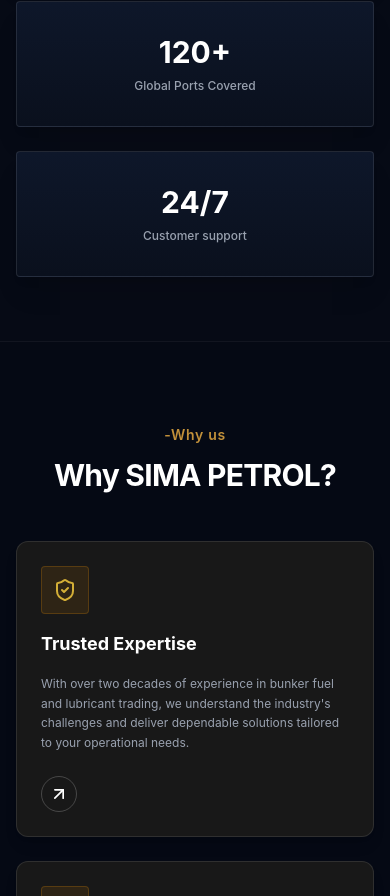
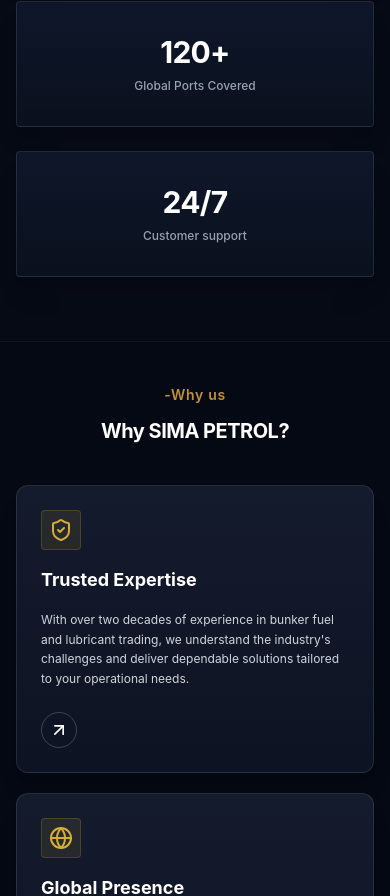
Before and after one commit to govind-anjana/sima_petrol, a React (Vite) app: page / in a window 390 px wide. Shown: the part 1708-2604 px from the top of the page. Built offline with nearby package versions, Linux system fonts and the light colour scheme.

Commit message:
feat: Enhance About, Contact Us, Global Coverage, Market Data Preview, Market Expertise, Services, and Why Us components with improved styles and animations

```diff
--- a/src/pages/home/components/About.jsx
+++ b/src/pages/home/components/About.jsx
@@ -1,18 +1,80 @@
-import React from 'react';
+import React, { useState, useEffect, useRef } from 'react';
+
+const AnimatedStat = ({ number, suffix = '', label, rawValue }) => {
+  const [count, setCount] = useState(0);
+  const [isVisible, setIsVisible] = useState(false);
+  const cardRef = useRef(null);
+
+  useEffect(() => {
+    const observer = new IntersectionObserver(
+      ([entry]) => {
+        if (entry.isIntersecting) {
+          setIsVisible(true);
+        }
+      },
+      { threshold: 0.3 }
+    );
+
+    if (cardRef.current) {
+      observer.observe(cardRef.current);
+    }
+
+    return () => observer.disconnect();
+  }, []);
+
+  useEffect(() => {
+    if (!isVisible || number === undefined) return;
+
+    let start = 0;
+    const duration = 2000; // ms
+    const startTime = performance.now();
+
+    const animate = (currentTime) => {
+      const elapsed = currentTime - startTime;
+      const progress = Math.min(elapsed / duration, 1);
+      // Ease out cubic function for smooth deceleration
+      const easeOutCubic = 1 - Math.pow(1 - progress, 3);
+
+      setCount(Math.floor(easeOutCubic * number));
+
+      if (progress < 1) {
+        requestAnimationFrame(animate);
+      } else {
+        setCount(number);
+      }
+    };
+
+    requestAnimationFrame(animate);
+  }, [isVisible, number]);
+
+  return (
+    <div
+      ref={cardRef}
+      className="bg-gradient-to-b from-[#0E172A] to-[#0A101D] border border-white/10 hover:border-amber-500/30 rounded-sm p-8 text-center shadow-xl transition-all duration-300 group hover:-translate-y-1"
+    >
+      <div className="text-3xl md:text-4xl font-bold text-white group-hover:text-[#D4AF37] transition-colors mb-2 tracking-tight">
+        {number !== undefined ? `${count}${suffix}` : rawValue}
+      </div>
+      <div className="text-xs md:text-sm text-gray-400 font-medium">
+        {label}
+      </div>
+    </div>
+  );
+};
 
 const About = () => {
   const stats = [
-    { value: '22+', label: 'Years of Industry Experience' },
-    { value: '120+', label: 'Global Ports Covered' },
-    { value: '24/7', label: 'Customer support' },
+    { number: 22, suffix: '+', label: 'Years of Industry Experience' },
+    { number: 120, suffix: '+', label: 'Global Ports Covered' },
+    { number: 24, suffix: '/7', label: 'Customer support' },
   ];
 
   return (
     <section id="about" className="bg-[#060A15] text-white py-16 px-4 md:px-5 border-t border-white/5 font-sans relative">
       <div className="max-w-5xl mx-auto text-center space-y-8">
-        <div className="inline-flex items-center gap-2 text-sm md:text-lg font-semibold tracking-wider text-[#C2903A] ">
-            <span>-About us</span>
-          </div>
+        <div className="inline-flex items-center gap-2 text-sm md:text-lg font-semibold tracking-wider text-[#C2903A]">
+          <span>-About us</span>
+        </div>
         {/* Main Statement Paragraph */}
         <h2 className="text-lg md:text-2xl lg:text-3xl font-medium text-[#E8E8ED] leading-relaxed max-w-5xl mx-auto">
           At <span className="text-white font-bold">SIMA PETROL</span>, we deliver reliable bunker fuel and lubricant trading solutions to the global maritime industry. Through strong supplier relationships, market expertise, and worldwide coverage, we help shipowners and operators optimize procurement while ensuring efficiency and transparency.
@@ -20,25 +82,21 @@
 
         {/* Learn More Button */}
         <div>
-          <button className="px-6 py-2.5 text-xs font-semibold text-gray-300 hover:text-white bg-transparent hover:bg-white/5 border border-white/20 hover:border-white/40 rounded-sm transition-all">
+          <button className="px-6 py-2.5 text-xs font-semibold text-gray-300 hover:text-white bg-transparent hover:bg-white/5 border border-white/20 hover:border-white/40 rounded-sm transition-all cursor-pointer">
             Learn more
           </button>
         </div>
 
-        {/* 3 Stat Cards Row */}
+        {/* 3 Stat Cards Row with Animated Counter */}
         <div className="grid grid-cols-1 md:grid-cols-3 gap-6 pt-6">
           {stats.map((stat, idx) => (
-            <div
+            <AnimatedStat
               key={idx}
-              className="bg-gradient-to-b from-[#0E172A] to-[#0A101D] border border-white/10 hover:border-amber-500/30 rounded-sm p-8 text-center shadow-xl transition-all group"
-            >
-              <div className="text-3xl md:text-4xl font-bold text-white group-hover:text-[#D4AF37] transition-colors mb-2">
-                {stat.value}
-              </div>
-              <div className="text-xs md:text-sm text-gray-400 font-medium">
-                {stat.label}
-              </div>
-            </div>
+              number={stat.number}
+              suffix={stat.suffix}
+              label={stat.label}
+              rawValue={stat.rawValue}
+            />
           ))}
         </div>
 
--- a/src/pages/home/components/ContactUs.jsx
+++ b/src/pages/home/components/ContactUs.jsx
@@ -33,7 +33,7 @@
 
             <div className="space-y-6">
               <div className="space-y-2">
-                <h3 className="text-2xl md:text-3xl font-bold text-white tracking-tight">
+                <h3 className="text-xl sm:text-2xl md:text-3xl lg:text-4xl font-bold tracking-tight text-white">
                   Get in touch with us
                 </h3>
                 <p className="text-xs md:text-sm text-gray-300">
--- a/src/pages/home/components/GlobalCoverage.jsx
+++ b/src/pages/home/components/GlobalCoverage.jsx
@@ -48,7 +48,7 @@
           <div className="text-sm md:text-lg font-semibold tracking-wide text-[#C2903A]">
             Global coverage
           </div>
-          <h2 className="text-2xl md:text-3xl lg:text-4xl font-medium tracking-tight text-gray-900 leading-tight">
+          <h2 className="text-xl sm:text-2xl md:text-3xl lg:text-4xl font-bold tracking-tight ">
             Delivering Reliable Marine Solutions Across the Globe
           </h2>
           <p className="text-xs md:text-sm text-[334155] leading-relaxed pt-1">
--- a/src/pages/home/components/MarketDataPreview.jsx
+++ b/src/pages/home/components/MarketDataPreview.jsx
@@ -50,7 +50,7 @@
               <div className="text-sm md:text-lg font-semibold tracking-wide text-[#C2903A]">
                 -Market Data Preview-
               </div>
-              <h2 className="text-3xl md:text-4xl font-extrabold text-gray-900 leading-tight">
+              <h2 className="text-xl sm:text-2xl md:text-3xl lg:text-4xl font-bold tracking-tight ">
                 Trade on today's numbers.
               </h2>
               <p className="text-xs md:text-sm text-gray-600 leading-relaxed max-w-md">
--- a/src/pages/home/components/MarketExpertise.jsx
+++ b/src/pages/home/components/MarketExpertise.jsx
@@ -35,7 +35,7 @@
             <div className="text-sm md:text-lg font-semibold tracking-wide text-[#C2903A]">
               -Market Expertise
             </div>
-            <h2 className="text-3xl md:text-4xl lg:text-5xl font-demibold tracking-tight text-white leading-tight">
+            <h2 className="text-xl sm:text-2xl md:text-3xl lg:text-4xl font-bold tracking-tight text-white">
               Insights That Drive Smarter Decisions
             </h2>
           </div>
--- a/src/pages/home/components/Services.jsx
+++ b/src/pages/home/components/Services.jsx
@@ -61,7 +61,7 @@
           <div className="inline-flex items-center gap-2 text-sm md:text-lg font-semibold tracking-wider text-[#C2903A]  ">
             <span>-Our Services</span>
           </div>
-          <h2 className="text-3xl md:text-4xl font-bold tracking-tight text-gray-900">
+          <h2 className="text-xl sm:text-2xl md:text-3xl lg:text-4xl font-bold tracking-tight">
             Services Built Around Your Voyage
           </h2>
         </div>
--- a/src/pages/home/components/WhyUs.jsx
+++ b/src/pages/home/components/WhyUs.jsx
@@ -1,78 +1,142 @@
-import React from 'react';
-import { ShieldCheck, Globe, Settings, Headphones, ArrowUpRight } from 'lucide-react';
+import React, { useState, useEffect, useRef } from "react";
+import {
+  ShieldCheck,
+  Globe,
+  Settings,
+  Headphones,
+  ArrowUpRight,
+} from "lucide-react";
+
+const WhyUsCard = ({ item, index }) => {
+  const [isVisible, setIsVisible] = useState(false);
+  const cardRef = useRef(null);
+
+  useEffect(() => {
+    const observer = new IntersectionObserver(
+      ([entry]) => {
+        if (entry.isIntersecting) {
+          setIsVisible(true);
+        }
+      },
+      { threshold: 0.2 },
+    );
+
+    if (cardRef.current) {
+      observer.observe(cardRef.current);
+    }
+
+    return () => observer.disconnect();
+  }, []);
+
+  return (
+    <div
+      ref={cardRef}
+      style={{
+        transitionDelay: `${index * 150}ms`,
+      }}
+      className={`bg-gradient-to-b from-[#141B2D] to-[#0D1322] border border-white/10 hover:border-[#D4AF37]/50 rounded-xl p-6 sm:p-5 flex flex-col justify-between hover:bg-[#111A30] shadow-xl hover:shadow-[#D4AF37]/10 transition-all duration-500 ease-out group cursor-pointer ${
+        isVisible ? "opacity-100 translate-y-0" : "opacity-0 translate-y-10"
+      } hover:-translate-y-2`}
+    >
+      <div className="space-y-4 sm:space-y-5">
+        {/* Icon Container */}
+        <div className="w-10 h-10 sm:w-12 sm:h-12 rounded-sm bg-[#D4AF37]/10 border border-[#D4AF37]/20 flex items-center justify-center group-hover:scale-110 group-hover:bg-[#D4AF37]/20 group-hover:border-[#D4AF37]/40 transition-all duration-300">
+          {item.icon}
+        </div>
+
+        {/* Title */}
+        <h3 className="text-lg sm:text-xl font-bold text-white group-hover:text-[#D4AF37] transition-colors duration-300">
+          {item.title}
+        </h3>
+
+        {/* Description */}
+        <p className="text-xs sm:text-sm text-gray-300 leading-relaxed group-hover:text-gray-200 transition-colors duration-300">
+          {item.description}
+        </p>
+      </div>
+
+      {/* Bottom Action Icon Badge */}
+      <div className="pt-6 sm:pt-8 flex justify-start">
+        <div className="w-9 h-9 sm:w-10 sm:h-10 rounded-full border border-white/20 group-hover:border-[#D4AF37] group-hover:bg-[#D4AF37] group-hover:text-gray-950 flex items-center justify-center text-white transition-all duration-300 group-hover:rotate-45">
+          <ArrowUpRight className="w-5 h-5" />
+        </div>
+      </div>
+    </div>
+  );
+};
 
 const WhyUs = () => {
+  const [headerVisible, setHeaderVisible] = useState(false);
+  const headerRef = useRef(null);
+
+  useEffect(() => {
+    const observer = new IntersectionObserver(
+      ([entry]) => {
+        if (entry.isIntersecting) {
+          setHeaderVisible(true);
+        }
+      },
+      { threshold: 0.2 },
+    );
+
+    if (headerRef.current) {
+      observer.observe(headerRef.current);
+    }
+
+    return () => observer.disconnect();
+  }, []);
+
   const features = [
     {
-      icon: <ShieldCheck className="w-6 h-6 text-[#D4AF37]" />,
-      title: 'Trusted Expertise',
+      icon: <ShieldCheck className="w-6 h-6 sm:w-7 sm:h-7 text-[#D4AF37]" />,
+      title: "Trusted Expertise",
       description:
         "With over two decades of experience in bunker fuel and lubricant trading, we understand the industry's challenges and deliver dependable solutions tailored to your operational needs.",
     },
     {
-      icon: <Globe className="w-6 h-6 text-[#D4AF37]" />,
-      title: 'Global presence',
+      icon: <Globe className="w-6 h-6 sm:w-7 sm:h-7 text-[#D4AF37]" />,
+      title: "Global Presence",
       description:
-        'Our extensive supplier network across major ports worldwide ensures efficient fuel procurement, timely delivery, and seamless service wherever your vessels operate.',
+        "Our extensive supplier network across major ports worldwide ensures efficient fuel procurement, timely delivery, and seamless service wherever your vessels operate.",
     },
     {
-      icon: <Settings className="w-6 h-6 text-[#D4AF37]" />,
-      title: 'Competitive Advantage',
+      icon: <Settings className="w-6 h-6 sm:w-7 sm:h-7 text-[#D4AF37]" />,
+      title: "Competitive Advantage",
       description:
-        'Leveraging strong market relationships, we provide competitive pricing, transparent transactions, and value-driven procurement solutions.',
+        "Leveraging strong market relationships, we provide competitive pricing, transparent transactions, and value-driven procurement solutions.",
     },
     {
-      icon: <Headphones className="w-6 h-6 text-[#D4AF37]" />,
-      title: 'Reliable Support',
+      icon: <Headphones className="w-6 h-6 sm:w-7 sm:h-7 text-[#D4AF37]" />,
+      title: "Reliable Support",
       description:
-        'Available 24/7, our dedicated team provides fast response, operational assistance, and continuous support to keep your maritime operations running smoothly.',
+        "Available 24/7, our dedicated team provides fast response, operational assistance, and continuous support to keep your maritime operations running smoothly.",
     },
   ];
 
   return (
-    <section className="bg-[#050914] text-white py-20 px-4 md:px-8 border-t border-white/5 font-sans relative">
-      <div className="max-w-7xl mx-auto space-y-12">
+    <section className="bg-[#050914] text-white py-10 sm:py-24 px-4 sm:px-6 lg:px-8 border-t border-white/5 font-sans relative overflow-hidden">
+      <div className="max-w-7xl mx-auto space-y-10 sm:space-y-14">
         {/* Section Header */}
-        <div className="text-center space-y-3">
-          <div className="inline-flex items-center gap-2 text-sm md:text-lg font-semibold tracking-wider text-[#C2903A] ">
+        <div
+          ref={headerRef}
+          className={`text-center space-y-3 transition-all duration-700 ease-out ${
+            headerVisible
+              ? "opacity-100 translate-y-0"
+              : "opacity-0 translate-y-6"
+          }`}
+        >
+          <div className="inline-flex items-center gap-2 text-sm sm:text-base md:text-lg font-semibold tracking-wider text-[#C2903A]">
             <span>-Why us</span>
           </div>
-          <h2 className="text-3xl md:text-4xl font-bold tracking-tight text-white">
+          <h2 className="text-xl sm:text-2xl md:text-3xl lg:text-4xl font-bold tracking-tight text-white">
             Why SIMA PETROL?
           </h2>
         </div>
 
         {/* 4 Feature Cards Grid */}
-        <div className="grid grid-cols-1 sm:grid-cols-2 lg:grid-cols-4 gap-6">
+        <div className="grid grid-cols-1 sm:grid-cols-2 lg:grid-cols-4 gap-5 sm:gap-6 lg:gap-8">
           {features.map((item, idx) => (
-            <div
-              key={idx}
-              className="bg-[#181818] border border-white/10 hover:border-amber-500/40 rounded-xl p-6 flex flex-col justify-between hover:bg-[#0D1527] transition-all group duration-300 shadow-lg"
-            >
-              <div className="space-y-4">
-                {/* Icon Container */}
-                <div className="w-12 h-12 rounded-sm bg-amber-500/10 border border-amber-500/20 flex items-center justify-center group-hover:scale-110 transition-transform">
-                  {item.icon}
-                </div>
-
-                {/* Title */}
-                <h3 className="text-lg font-bold text-white group-hover:text-[#D4AF37] transition-colors">
-                  {item.title}
-                </h3>
-
-                {/* Description */}
-                <p className="text-xs md:text-sm text-gray-400 leading-relaxed">
-                  {item.description}
-                </p>
-              </div>
-
-              {/* Bottom Action Icon Badge */}
-              <div className="pt-6 flex justify-start">
-                <div className="w-9 h-9 rounded-full border border-white/20 group-hover:border-amber-400 group-hover:bg-amber-400 group-hover:text-gray-900 flex items-center justify-center text-white transition-all">
-                  <ArrowUpRight className="w-5 h-5" />
-                </div>
-              </div>
-            </div>
+            <WhyUsCard key={idx} item={item} index={idx} />
           ))}
         </div>
       </div>
```
